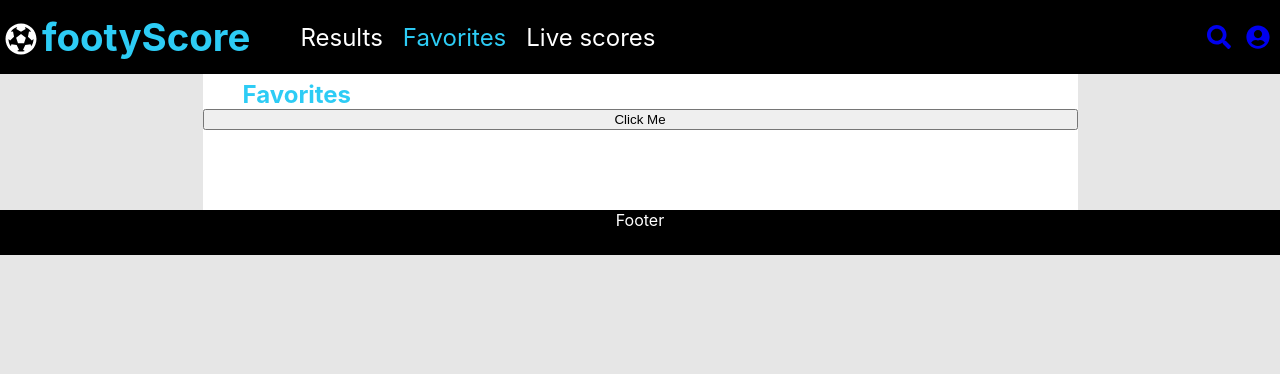
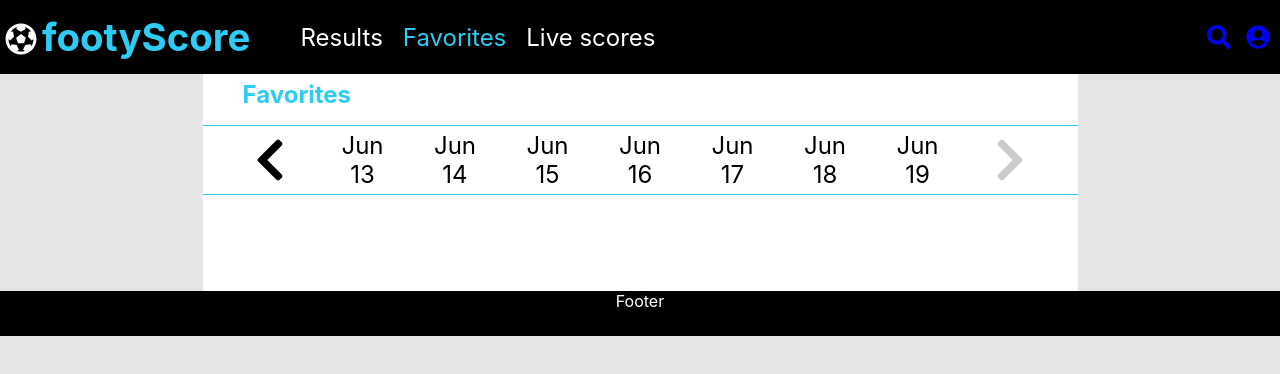
Before and after one commit to iedekoffeman/footyscore, a React (Create React App) app: page /favorites in a window 1280 px wide. Shown: the top 374 px of the page. Built offline with nearby package versions, Linux system fonts and the light colour scheme.

Commit message:
Added functionality to NavigationDateBar

```diff
--- a/src/App.css
+++ b/src/App.css
@@ -79,7 +79,7 @@ header a {
     text-decoration: none;
 }
 
-.main-nav-active {
+.main-nav-active, .active {
     color: var(--secondary-text-color);
 }
 
@@ -174,16 +174,45 @@ ul.nav-date {
     border-bottom: 1px solid var(--secondary-text-color);
 }
 
-ul.nav-date li {
+ul.nav-date li  {
     font-size: 1em;
     text-align: center;
     width: 50px;
     padding: 5px 0;
 }
+.date-bar {
+    color: black;
+    text-decoration: none;
+}
+
+.date-bar-active {
+    color: var(--secondary-text-color);
+}
+
+.date-bar:hover {
+    color: var(--secondary-text-color);
+}
 
 .chevronIcon {
     font-size: 2em;
+    cursor: pointer;
 }
+.chevronIcon:hover {
+    color: var(--secondary-text-color);
+}
+.chevronIcon:active {
+    color: var(--secondary-text-color);
+}
+.chevronIcon[disabled] {
+
+    pointer-events: none;
+    opacity: 0.2;
+}
+{
+    pointer-events: none;
+    opacity: 0.7;
+}
+
 @media only screen and (min-width: 1200px) {
     .flexbox-wrapper {
         flex-flow: row wrap;
--- a/src/components/Competition.js
+++ b/src/components/Competition.js
@@ -1,5 +1,10 @@
 import React, {useState, useEffect} from 'react';
-
+import {useParams} from 'react-router-dom';
+import {
+    format,
+    isDate,
+    isValid,
+} from 'date-fns'
 import axios from "axios";
 import Match from '../components/Match'
 
@@ -8,12 +13,20 @@ const apikey = 'ddabb8b4425f4870ac199dc2b69b8b57';
 function Competition(props) {
 
     const [matchData, setMatchData] = useState(null);
+    const {fromToDate = `${format(new Date(), 'yyyy-MM-dd')}`} = useParams();
+    //const isThisADate = isDate(new Date(fromToDate));
+    const[error, setError] = useState("");
+   console.log("date in competition", fromToDate)
 
     useEffect(() => {
+
+        //console.log("isDate", isThisADate)
+
         async function fetchData() {
             try {
+
                 const result = await
-                    axios.get(`https://api.football-data.org/v2/matches?competitions=${props.competitionID}&status=FINISHED&dateFrom=2021-06-16&dateTo=2021-06-16`, {
+                    axios.get(`https://api.football-data.org/v2/matches?competitions=${props.competitionID}&status=FINISHED&dateFrom=${fromToDate}&dateTo=${fromToDate}`, {
                         headers: {
                             "X-Auth-Token": `${apikey}`,
                         }
@@ -29,9 +42,9 @@ function Competition(props) {
 
         }
 
-        fetchData();
+        fetchData()
 
-    }, [props.competitionID]);
+    }, [props.competitionID, fromToDate]);
 
     console.log("matchesDD", matchData);
 
@@ -58,7 +71,7 @@ function Competition(props) {
 
                 ) : matchData && !matchData.matches.length ? (
 
-                    <></>
+                    <p>There are no matches for this date</p>
 
                 ) : (
                     <>Loading</>
--- /dev/null
+++ b/src/components/NavigationDateBar.js
@@ -0,0 +1,121 @@
+import React, {useState, useEffect} from 'react';
+import {
+    NavLink,
+} from 'react-router-dom';
+import {
+    addDays,
+    format,
+    startOfWeek,
+    addWeeks,
+    subWeeks,
+    isSameDay,
+
+} from 'date-fns'
+import {FontAwesomeIcon} from '@fortawesome/react-fontawesome'
+import {faChevronLeft} from '@fortawesome/free-solid-svg-icons'
+import {faChevronRight} from '@fortawesome/free-solid-svg-icons'
+
+
+function NavigationDateBar() {
+
+    const [date, setDate] = useState(null)
+    const [weekArray, setWeekArray] = useState([])
+    const [disabledChevronLeft, setDisabledChevronLeft] = useState(false)
+    const [disabledChevronRight, setDisabledChevronRight] = useState(false)
+
+    useEffect(() => {
+
+        setWeekArray(getWeekDayArray(date))
+
+    }, [date]);
+
+    useEffect(() => {
+
+        enableOrDisableChevron(weekArray)
+
+    }, [weekArray]);
+
+    function getWeekDayArray(date) {
+
+        let dayOfWeek;
+        let weekDaysArray;
+        let firstDOW;
+
+        !date ? dayOfWeek = new Date() : dayOfWeek = date
+
+        firstDOW = startOfWeek(dayOfWeek)
+
+        weekDaysArray = Array.from(Array(7)).map((element, i) => addDays(firstDOW, i))
+
+        return weekDaysArray;
+
+    }
+
+    function enableOrDisableChevron(weekDaysArray) {
+
+        const isDayOfWeekNow = weekDaysArray.find(
+            element => isSameDay(element, new Date())
+        );
+
+        const isDayOfWeekBeforeJanuary2021 = weekDaysArray.find(
+            element => element < new Date(2020, 12, 1)
+        );
+
+        isDayOfWeekNow ? setDisabledChevronRight(true) : setDisabledChevronRight(false)
+        isDayOfWeekBeforeJanuary2021 ? setDisabledChevronLeft(true) : setDisabledChevronLeft(false)
+
+    }
+
+
+    return (
+        <>
+            <ul className={"nav-date"}>
+
+                <li><FontAwesomeIcon
+                    className={"chevronIcon"}
+                    icon={faChevronLeft}
+                    disabled={disabledChevronLeft}
+                    onClick={() =>
+                        setDate(
+                            subWeeks(new Date(weekArray[0]), 1)
+                        )}
+                /><
+                /li>
+
+                {weekArray ? (weekArray.map((day) => {
+
+                    const dayFormatted = format(day, 'yyyy-MM-dd')
+
+                    return <li key={day}>
+                                <NavLink
+                                    to={`/results/${dayFormatted}`}
+                                    className={"date-bar"}
+                                    activeClassName={"date-bar-active"}
+                                >
+                                    {format(day, `MMM dd`)}
+                                </NavLink>
+                            </li>
+
+                })) : (
+
+                    <p>Sorry, there are no dates available</p>
+                )}
+
+                <li><FontAwesomeIcon
+                    className={"chevronIcon"}
+                    icon={faChevronRight}
+                    disabled={disabledChevronRight}
+                    onClick={() =>
+                        setDate(
+                            addWeeks(new Date(weekArray[6]), 1)
+                        )}
+                />
+                </li>
+
+            </ul>
+        </>
+
+    )
+}
+
+export default NavigationDateBar;
--- a/src/index.js
+++ b/src/index.js
@@ -3,10 +3,13 @@ import ReactDOM from 'react-dom';
 import './index.css';
 import App from './App';
 import reportWebVitals from './reportWebVitals';
+import {BrowserRouter as Router} from "react-router-dom";
 
 ReactDOM.render(
     <React.StrictMode>
+        <Router>
             <App/>
+        </Router>
     </React.StrictMode>,
     document.getElementById('root')
 );
--- a/src/pages/Favorites.js
+++ b/src/pages/Favorites.js
@@ -1,49 +1,19 @@
-import React, {useState, useEffect} from 'react';
-import {
-    addDays,
-    format,
-    startOfWeek,
-    sub,
+import React from 'react';
+import NavigationDateBar from "../components/NavigationDateBar";
 
-} from 'date-fns'
 
 function FavoritesPage() {
 
-    const [date, setDate] = useState(null);
 
-    useEffect(() => {
-
-        getWeekDayArray(date);
-
-    }, [date]);
-
-
-
-    function getWeekDayArray(date) {
-        let dayOfWeek;
-
-        !date ? dayOfWeek = new Date() : dayOfWeek = sub(date, {months: 1,})
-
-        const firstDOW = startOfWeek(dayOfWeek);
-        console.log("Datum", firstDOW);
-        const shortWeekDaysArray = Array.from(Array(7)).map((e, i) => addDays(firstDOW, i));
-        console.log(shortWeekDaysArray);
-        const day = format(shortWeekDaysArray[0], 'MMM d');
-        console.log(day);
-    }
 
     return (
         <>
             <h2>Favorites</h2>
-            <button
-
-                onClick={() => setDate(new Date(2021, 5, 14))}
-            >
-                Click Me
-            </button>
-
+            <NavigationDateBar />
         </>
     )
+
+
 }
 
 export default FavoritesPage;
--- a/src/pages/Live-scores.js
+++ b/src/pages/Live-scores.js
@@ -1,8 +1,10 @@
 import React from 'react';
+import NavigationDateBar from "../components/NavigationDateBar";
 
 function LiveScoresPage() {
     return (
         <h2>Live scores</h2>
+
     );
 }
 
--- a/src/pages/Results.js
+++ b/src/pages/Results.js
@@ -1,13 +1,7 @@
 import React, {useState, useEffect} from 'react';
 import axios from "axios";
 import Competition from '../components/Competition'
-import {FontAwesomeIcon} from '@fortawesome/react-fontawesome'
-import {faChevronLeft} from '@fortawesome/free-solid-svg-icons'
-import {faChevronRight} from '@fortawesome/free-solid-svg-icons'
-
-
-
-
+import NavigationDateBar from "../components/NavigationDateBar";
 
 const apikey = 'ddabb8b4425f4870ac199dc2b69b8b57';
 
@@ -62,18 +56,7 @@ function ResultsPage() {
         <>
             <h2>Results</h2>
 
-            <ul className={"nav-date"}>
-                <li><FontAwesomeIcon className={"chevronIcon"} icon={faChevronLeft}/></li>
-                <li>20 JUN</li>
-                <li>21 JUN</li>
-                <li>22 JUN</li>
-                <li>23 JUN</li>
-                <li>24 JUN</li>
-                <li>25 JUN</li>
-                <li>26 JUN</li>
-                <li>27 JUN</li>
-                <li><FontAwesomeIcon className={"chevronIcon"} icon={faChevronRight}/></li>
-            </ul>
+            <NavigationDateBar />
 
             {competitionData ? (
                 <>
```
Also changed, not shown: src/App.js (+50 -9 lines), 1 other file (tests, documents, lock files or other folders).
